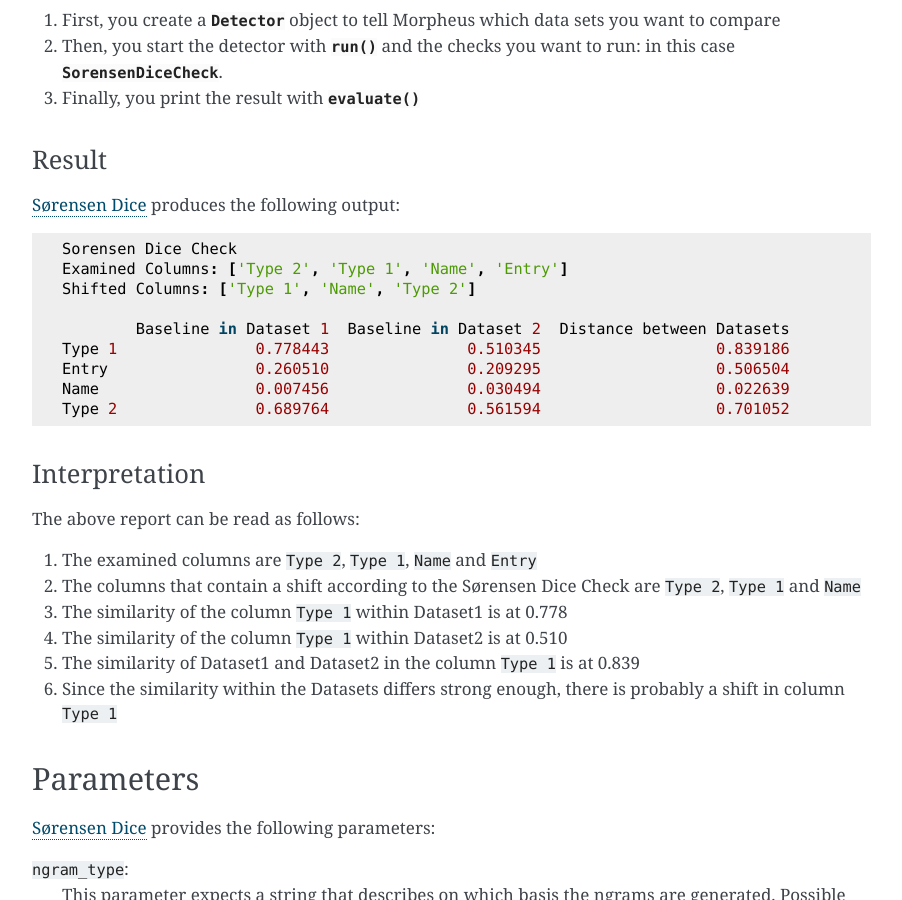
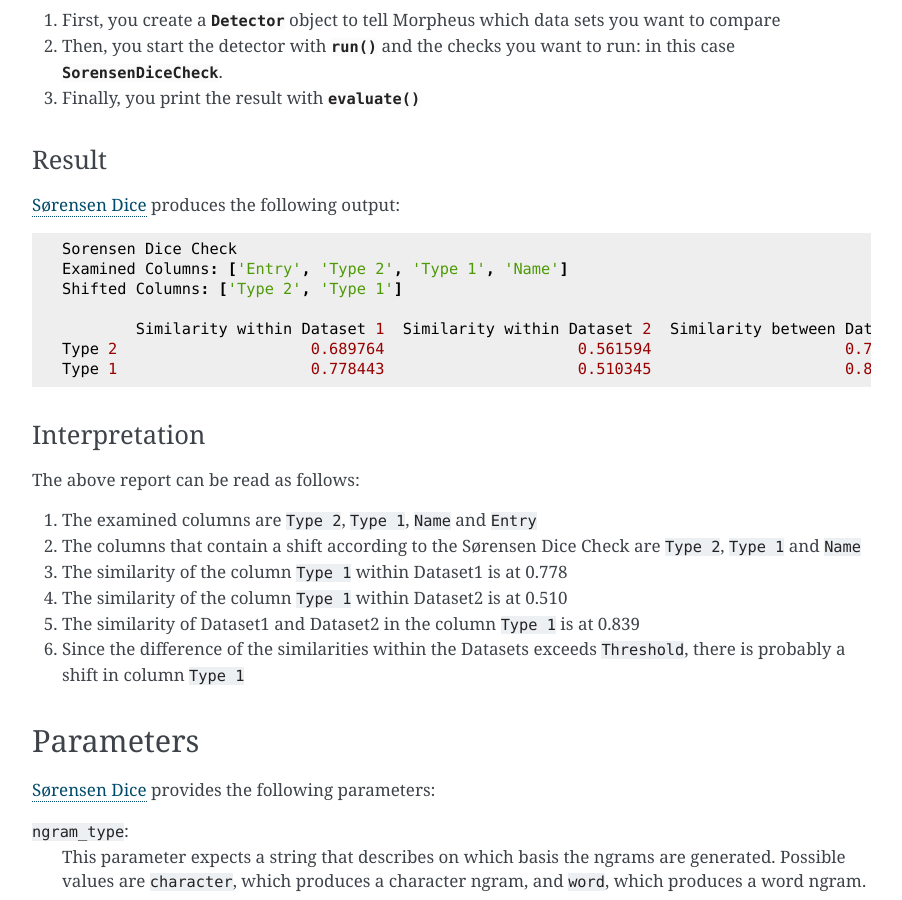
Before and after one commit to hpi-bp1819-naumann/shift-detector, a Sphinx documentation site: the page built from docs/source/checks/sorensen_dice.rst, in a window 1280 px wide and 900 px high, scrolled down 799 px. Shown: the whole window, without its empty margins (282-1184 px from the left). Built offline with Sphinx 7.4.7, drawn with Linux system fonts in a browser that asks for light colours.

Commit message:
fix docu for sdc

```diff
--- a/docs/source/checks/sorensen_dice.rst
+++ b/docs/source/checks/sorensen_dice.rst
@@ -54,14 +54,12 @@
 ::
 
     Sorensen Dice Check
-    Examined Columns: ['Type 2', 'Type 1', 'Name', 'Entry']
-    Shifted Columns: ['Type 1', 'Name', 'Type 2']
+    Examined Columns: ['Entry', 'Type 2', 'Type 1', 'Name']
+    Shifted Columns: ['Type 2', 'Type 1']
 
-            Baseline in Dataset 1  Baseline in Dataset 2  Distance between Datasets
-    Type 1               0.778443               0.510345                   0.839186
-    Entry                0.260510               0.209295                   0.506504
-    Name                 0.007456               0.030494                   0.022639
-    Type 2               0.689764               0.561594                   0.701052
+            Similarity within Dataset 1  Similarity within Dataset 2  Similarity between Datasets  Threshold
+    Type 2	               0.689764	                    0.561594	                 0.701052	 0.1
+    Type 1	               0.778443	                    0.510345	                 0.839186	 0.1
 
 Interpretation
 ++++++++++++++
@@ -73,7 +71,7 @@
 3. The similarity of the column ``Type 1`` within Dataset1 is at 0.778
 4. The similarity of the column ``Type 1`` within Dataset2 is at 0.510
 5. The similarity of Dataset1 and Dataset2 in the column ``Type 1`` is at 0.839
-6. Since the similarity within the Datasets differs strong enough, there is probably a shift in column ``Type 1``
+6. Since the difference of the similarities within the Datasets exceeds ``Threshold``, there is probably a shift in column ``Type 1``
 
 
 Parameters
```
